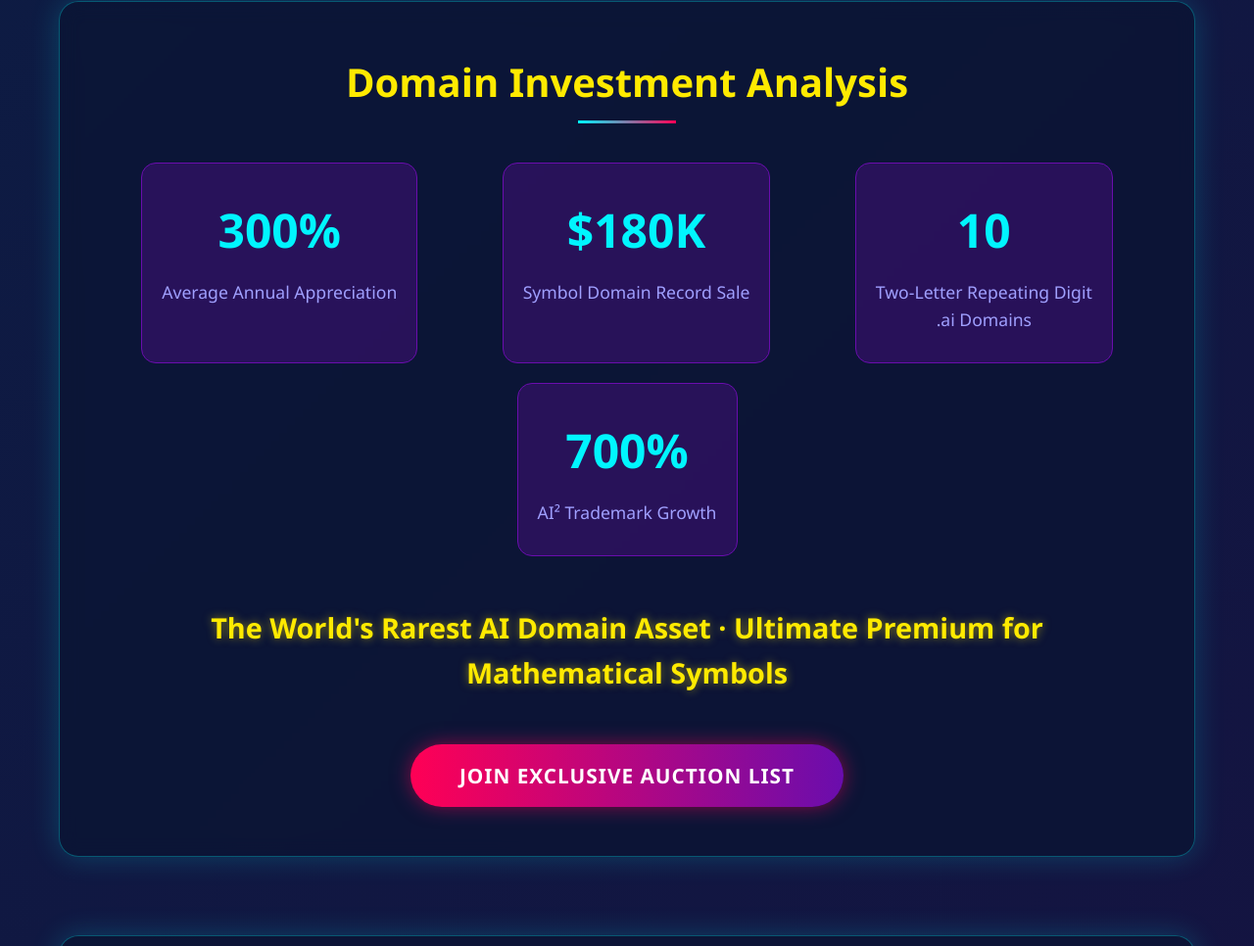
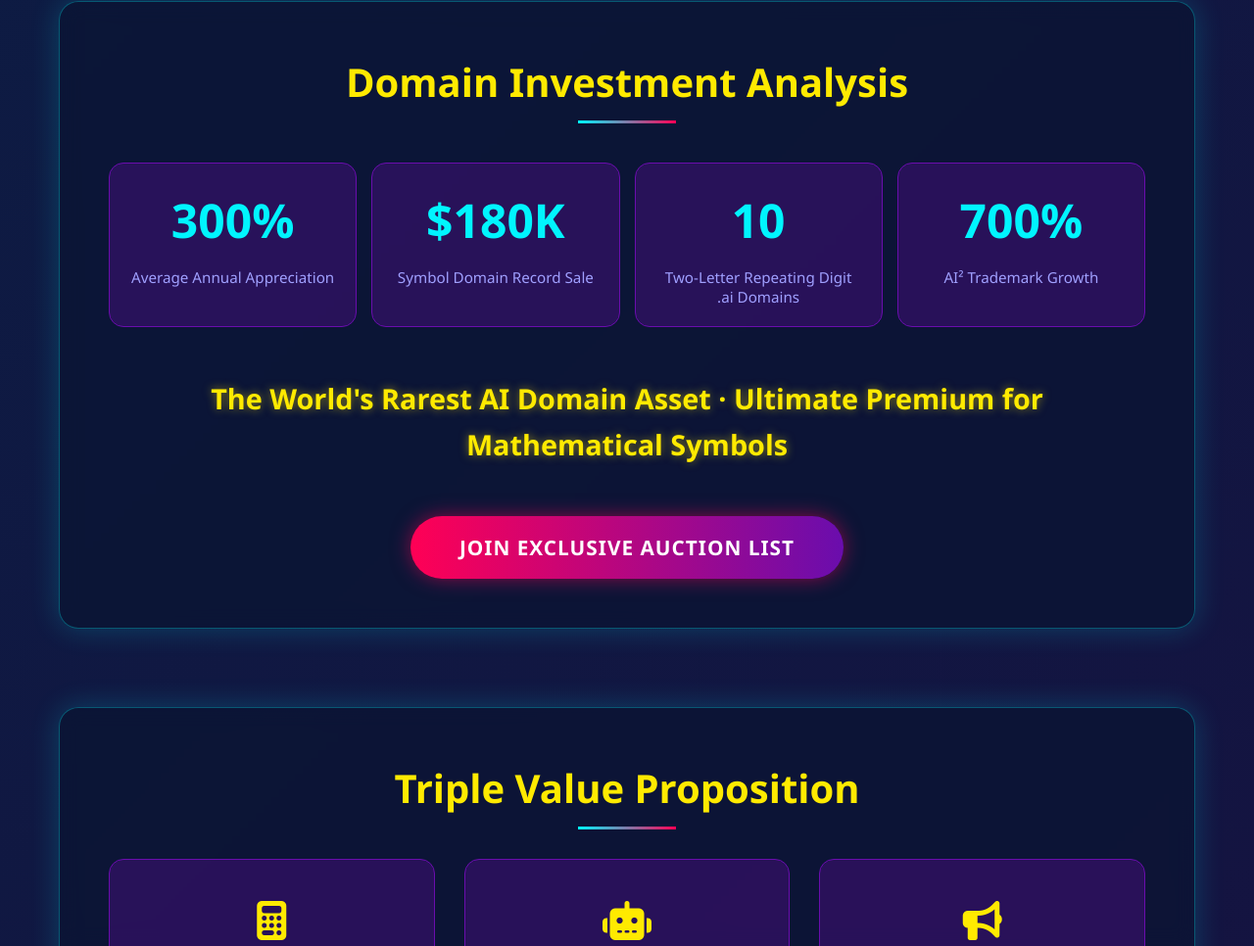
Before and after one commit to juvu/22, a plain HTML site: page index.html in a window 1280 px wide. Shown: the part 1256-2222 px from the top of the page at 98% size. Drawn offline with Linux system fonts and the light colour scheme.

Commit message:
Update index.html

```diff
--- a/index.html
+++ b/index.html
@@ -249,23 +249,33 @@
             background: linear-gradient(90deg, #00f5fe, #ff0055);
         }
 
+
 .investment-stats {
     display: flex;
     justify-content: space-around;
     flex-wrap: wrap;
-            gap: 20px;
+    gap: 15px; /* 减少间隙 */
     margin: 50px 0;
 }
 
 .stat {
     background: rgba(106, 13, 173, 0.3);
-            padding: 30px 20px;
+    padding: 20px 15px; /* 减少内边距 */
     border-radius: 15px;
-            min-width: 220px;
+    min-width: 200px; /* 减小最小宽度 */
     border: 1px solid #6a0dad;
     text-align: center;
     transition: transform 0.3s ease;
+    flex: 1; /* 添加弹性布局 */
 }
+
+.stat-label {
+    font-size: 0.95rem; /* 稍微减小字体大小 */
+    color: #a0a0ff;
+    line-height: 1.3; /* 调整行高 */
+}
+
+
 
         .stat:hover {
             transform: translateY(-10px);
@@ -279,10 +289,7 @@
             margin-bottom: 10px;
         }
 
-        .stat-label {
-            font-size: 1.1rem;
-            color: #a0a0ff;
-        }
+
 
         .tagline {
             font-size: 1.8rem;
```
Lines whose indentation alone changed are shown as unchanged.
